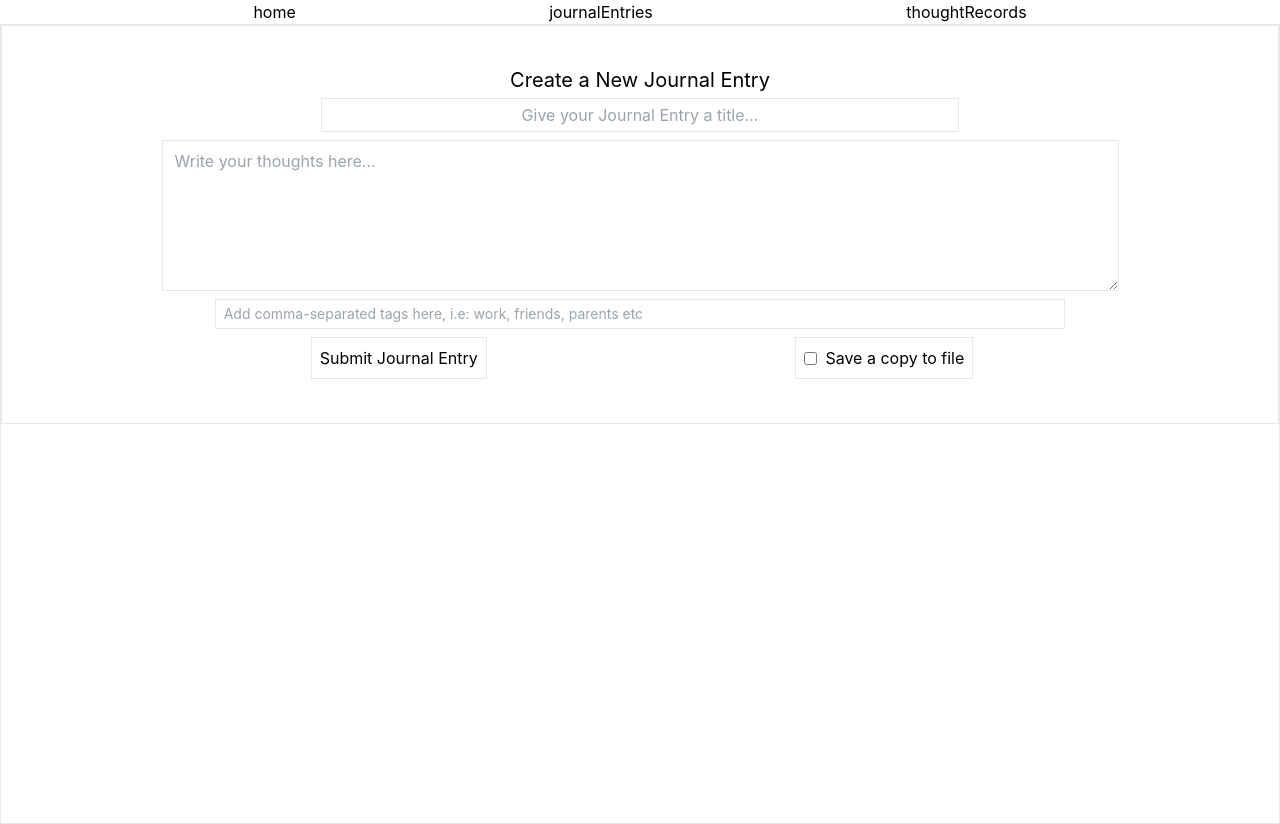
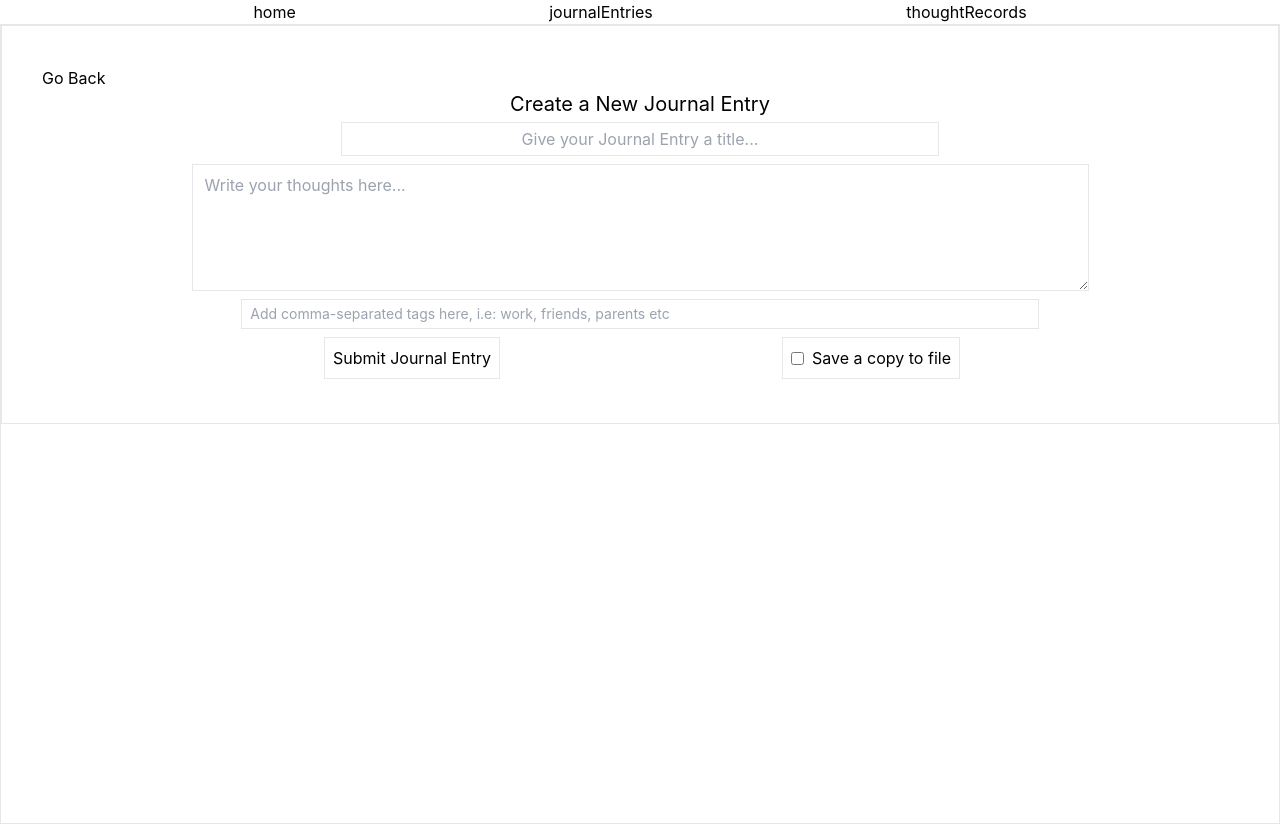
Before and after one commit to Tommacfie/thought-portal, a React (Create React App) app in the folder client/: page /journalEntries/create in a window 1280 px wide. Built offline with nearby package versions, Linux system fonts and the light colour scheme; no server answers.

Commit message:
feat: back button create journal entry
Signed-off-by: Tom Macfie <tm@paceteq.com>

```diff
--- a/client/src/pages/journal/components/JournalEntryForm.tsx
+++ b/client/src/pages/journal/components/JournalEntryForm.tsx
@@ -24,9 +24,12 @@ const JournalEntryForm = () => {
   return (
     <FormProvider {...methods}>
       <form
-        className="flex flex-col justify-evenly items-center border py-10 h-1/2"
+        className="flex flex-col justify-evenly items-center border p-10 h-1/2"
         onSubmit={methods.handleSubmit(submissionHandler)}
       >
+        <button className="mr-auto" onClick={() => navigate(-1)}>
+          Go Back
+        </button>
         <div className="text-center text-xl">Create a New Journal Entry</div>
         <JournalEntryFormFields readOnly={false} />
         <div className="flex w-full justify-evenly items-center">
```
